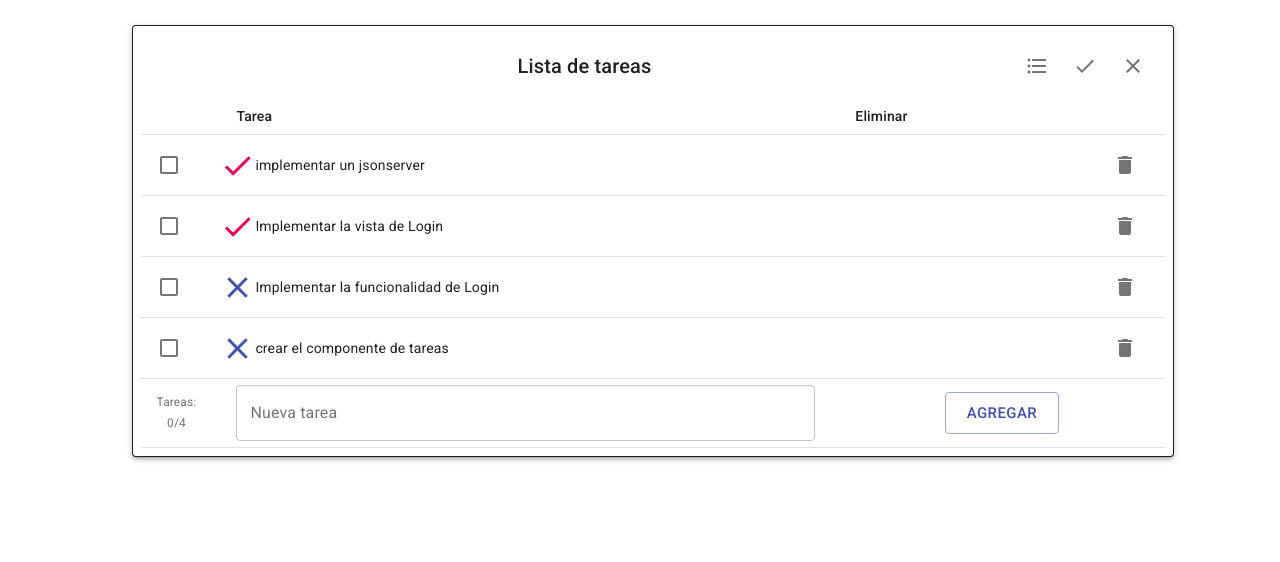
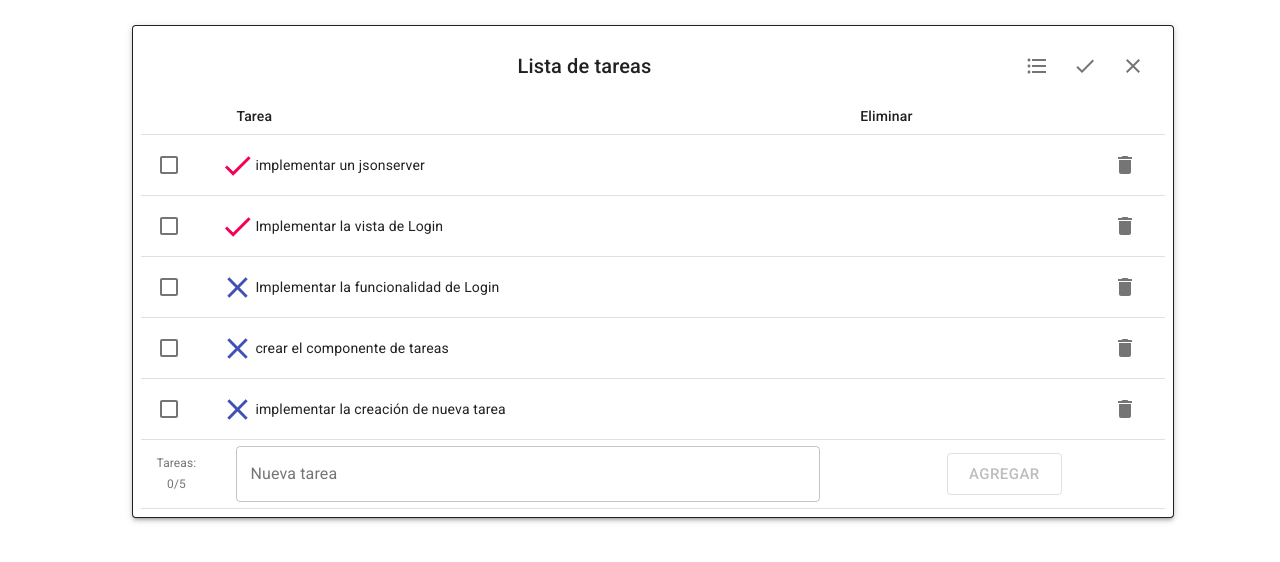
Before and after one commit to homerteo/todo, a React (Create React App) app: page / in a window 1280 px wide. Shown: the top 562 px of the page. Built offline with nearby package versions, Linux system fonts and the light colour scheme; data requests are answered from the project's data file.

Commit message:
implements the functionality of adding and removing tasks

```diff
--- a/src/api/todo.js
+++ b/src/api/todo.js
@@ -16,3 +16,20 @@ export function getTodoList() {
     return data;
   })
 }
+
+export function postTask(data) {
+  const config = {
+      headers: {
+          'Content-Type': 'application/json'
+      }
+  }
+  return apiClient.APP.post(`${urlApi}/tasks`, data, config).then((response) => {
+    return response;
+  })
+}
+
+export function deleteTask(id) {
+  return apiClient.APP.delete(`${urlApi}/tasks/${id}`).then((response) => {
+    return response;
+  })
+}
--- a/src/components/ToDoList/ToDoTableFooter.js
+++ b/src/components/ToDoList/ToDoTableFooter.js
@@ -1,4 +1,3 @@
-import Toolbar from '@material-ui/core/Toolbar';
 import TableRow from '@material-ui/core/TableRow';
 import TableCell from '@material-ui/core/TableCell';
 import { makeStyles } from '@material-ui/core/styles';
@@ -20,7 +19,7 @@ const useStyles = makeStyles((theme) => ({
 
 const ToDoTableFooter = (props) => {
   const classes = useStyles();
-  const { numSelected, numTasks } = props;
+  const { numSelected, numTasks, handleChange, newTask, addTask } = props;
   return(
       <TableRow>
         <TableCell padding='default' align='center' key='check'>
@@ -35,14 +34,20 @@ const ToDoTableFooter = (props) => {
                 variant="outlined"
                 name="newTask"
                 className={classes.inputInput}
-                // value={filter}
-                // onChange={({ target }) => handleChange(target)}
+                value={newTask}
+                onChange={({ target }) => handleChange(target)}
               />
             </>
           </Tooltip>
         </TableCell>
         <TableCell padding='default' align='center' key='delete'>
-          <Button variant="outlined" color="primary" size="large">
+          <Button
+            variant="outlined"
+            color="primary"
+            size="large"
+            disabled={newTask.length === 0}
+            onClick={() => addTask()}
+          >
             Agregar
           </Button>
         </TableCell>
--- a/src/components/ToDoList/index.js
+++ b/src/components/ToDoList/index.js
@@ -11,13 +11,13 @@ import Checkbox from '@material-ui/core/Checkbox';
 import Tooltip from '@material-ui/core/Tooltip';
 import IconButton from '@material-ui/core/IconButton';
 import DeleteIcon from '@material-ui/icons/Delete';
-import { getTodoList } from './../../api/todo';
-import { toDoContext } from './../../context/ToDoContext';
 import ToDoTableToolbar from './ToDoTableToolbar';
 import ToDoTableHead from './ToDoTableHead';
 import ToDoTableFooter from './ToDoTableFooter';
 import CheckIcon from '@material-ui/icons/Check';
 import CloseIcon from '@material-ui/icons/Close';
+import { getTodoList, postTask, deleteTask } from './../../api/todo';
+import { toDoContext } from './../../context/ToDoContext';
 
 const useStyles = makeStyles((theme) => ({
   root: {
@@ -47,7 +47,11 @@ const useStyles = makeStyles((theme) => ({
 }));
 
 const ToDoList = () => {
-  const [taskList, setTask] = useState([]);
+  const [state, setState] = useState({
+    taskList: [],
+    filteredTaskList: [],
+    newTask: ''
+  });
   const [selected, setSelected] = useState([]);
   const classes = useStyles();
   const context = useContext(toDoContext);
@@ -56,7 +60,42 @@ const ToDoList = () => {
   const getTaskList = async () => {
     try {
       const data = await getTodoList();
-      setTask(data);
+      setState(prevState => (
+        {
+          ...prevState,
+          taskList: data,
+          filteredTaskList: data
+        }
+      ));
+    } catch(error) {
+      console.error(error);
+    }
+  }
+
+  const addTask = async () => {
+    try {
+      const { newTask } = state;
+      const data = {
+        name: newTask,
+        state: 'pending'
+      }
+      await postTask(data);
+      await getTaskList(data);
+      setState(prevState => (
+        {
+          ...prevState,
+          newTask: ''
+        }
+      ));
+    } catch(error) {
+      console.error(error)
+    }
+  }
+
+  const removeTask = async (id) => {
+    try {
+      await deleteTask(id);
+      await getTaskList();
     } catch(error) {
       console.error(error);
     }
@@ -91,6 +130,17 @@ const ToDoList = () => {
 
   const isSelected = (name) => selected.indexOf(name) !== -1;
 
+  const handleChange = (target) => {
+    const {name, value} = target;
+    console.log(name, value);
+    setState(prevState => (
+      {
+        ...prevState,
+        [name]: value
+      }
+    ))
+  }
+
   return(
     <div className={classes.root}>
       <Paper className={classes.paper} elevation={3}>
@@ -104,7 +154,7 @@ const ToDoList = () => {
           >
             <ToDoTableHead />
             <TableBody>
-              {taskList.length > 0 && taskList.map((task, index) => {
+              {state.taskList.length > 0 && state.filteredTaskList.map((task, index) => {
                 const labelId = `task-table-checkbox-${index}`;
                 const isItemSelected = isSelected(task.name);
 
@@ -118,12 +168,10 @@ const ToDoList = () => {
                     selected={isItemSelected}
                   >
                     <TableCell padding="checkbox">
-                      <>
-                        <Checkbox
-                          checked={isItemSelected}
-                          inputProps={{ 'aria-labelledby': labelId }}
-                        />
-                      </>
+                      <Checkbox
+                        checked={isItemSelected}
+                        inputProps={{ 'aria-labelledby': labelId }}
+                      />
                     </TableCell>
                     <TableCell component="th" id={labelId} scope="row" padding="none">
                       <div className={classes.taskCell}>
@@ -137,7 +185,10 @@ const ToDoList = () => {
                     </TableCell>
                     <TableCell align="right">
                     <Tooltip title="Eliminar esta tarea">
-                      <IconButton aria-label={`Eliminar la tarea ${task.name}`}>
+                      <IconButton
+                        aria-label={`Eliminar la tarea ${task.name}`}
+                        onClick={() => removeTask(task.id)}
+                      >
                         <DeleteIcon />
                       </IconButton>
                     </Tooltip>
@@ -147,7 +198,13 @@ const ToDoList = () => {
               })}
             </TableBody>
             <TableFooter>
-              <ToDoTableFooter numSelected={selected.length} numTasks={taskList.length} />
+              <ToDoTableFooter
+                numSelected={selected.length}
+                numTasks={state.taskList.length}
+                handleChange={handleChange}
+                newTask={state.newTask}
+                addTask={addTask}
+              />
             </TableFooter>
           </Table>
         </TableContainer>
--- a/src/server/database.json
+++ b/src/server/database.json
@@ -19,6 +19,11 @@
       "id": 4,
       "name": "crear el componente de tareas",
       "state": "pending"
+    },
+    {
+      "name": "implementar la creación de nueva tarea",
+      "state": "pending",
+      "id": 5
     }
   ]
 }
```
